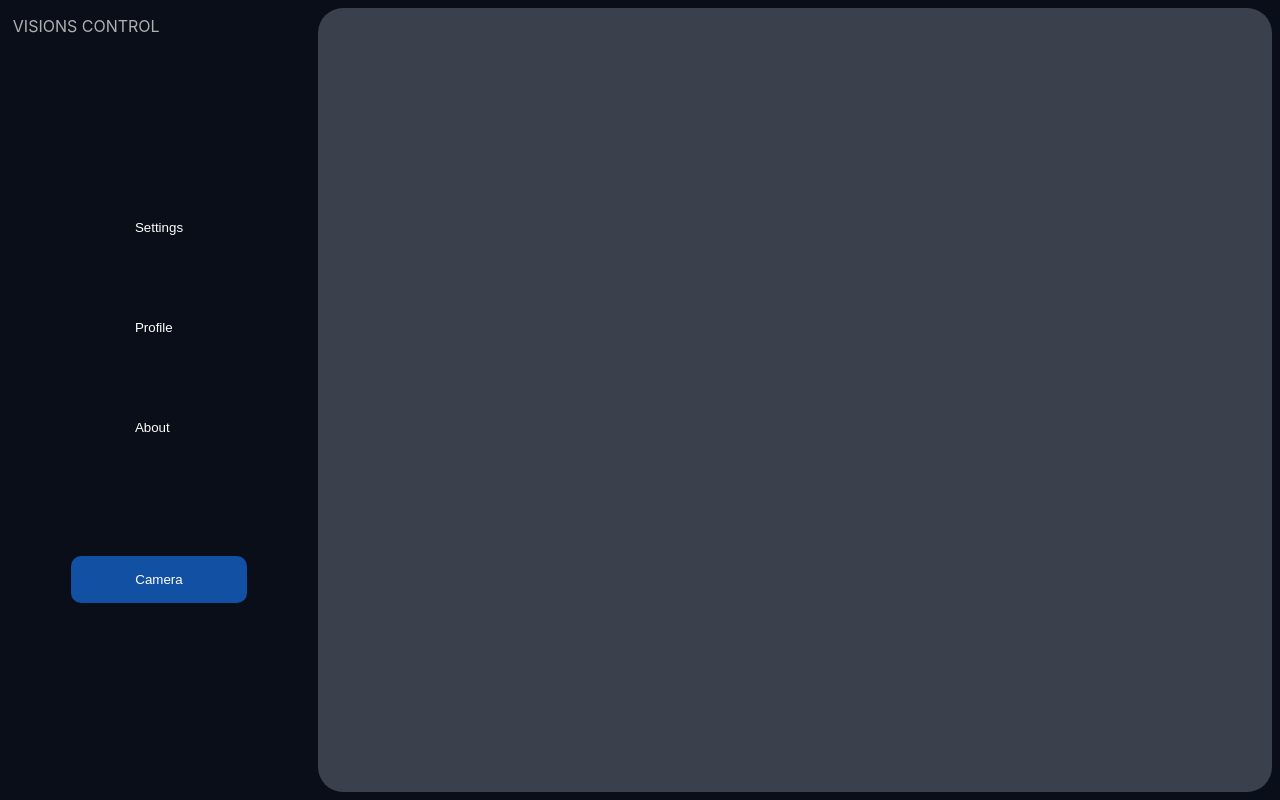
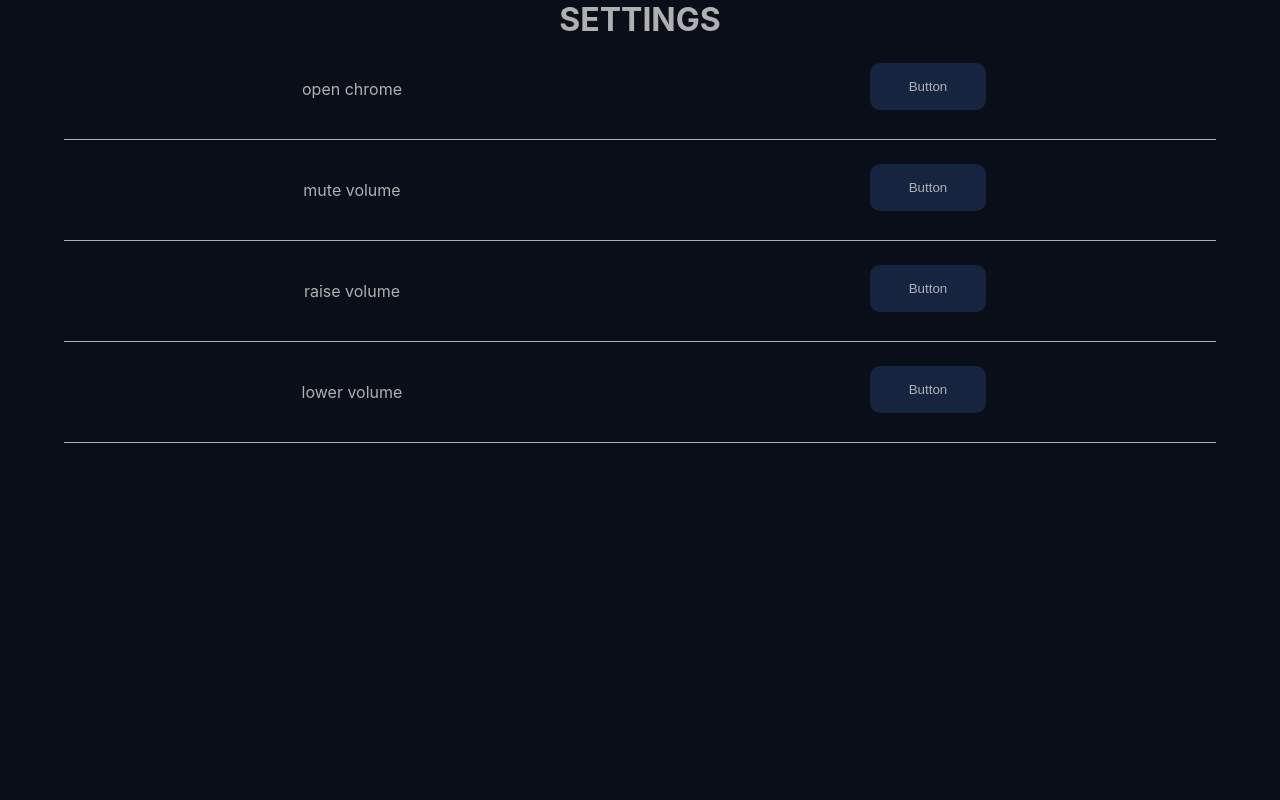
Before and after one commit to aggie-coding-club/Gesture, a React (Create React App) app in the folder front-end/: page / in a window 1280 px wide. Built offline with nearby package versions, Linux system fonts and the light colour scheme.

Commit message:
Setting layout (#20)

```diff
--- a/front-end/src/App.css
+++ b/front-end/src/App.css
@@ -3,3 +3,9 @@
   font-style: normal;
   font-weight: 300;
 }
+
+
+* {
+  padding: 0;
+  margin: 0;
+}
--- a/front-end/src/App.js
+++ b/front-end/src/App.js
@@ -1,5 +1,6 @@
 import './App.css';
 import MainLayout from "./components/MainScreen/MainLayout";
+import SettingsLayout from "./components/Settings/SettingsLayout"
 
 function App() {
 
@@ -7,11 +8,18 @@ function App() {
     console.log("clicked", name)
   }
 
+  //return mainlayout
+  // return (
+  //   <div>
+  //     <MainLayout btnClick={btnClick}/>
+  //   </div>
+  // );
+
   return (
     <div>
-      <MainLayout btnClick={btnClick}/>
+      <SettingsLayout />
     </div>
-  );
+  )
 }
 
 export default App;
--- a/front-end/src/components/MainScreen/CameraOption.js
+++ b/front-end/src/components/MainScreen/CameraOption.js
@@ -6,7 +6,6 @@ export default function CameraOption({btnClick}) {
   }
 
   const btnContainer = {
-
     padding: "10vh 0 10vh 0"
   }
 
--- a/front-end/src/components/MainScreen/SideBar.js
+++ b/front-end/src/components/MainScreen/SideBar.js
@@ -23,12 +23,7 @@ export default function SideBar({btnClick}) {
   }
   const cameraOptionStyle = {
     flex: 3,
-
-
   }
-
-
-
 
   return (
 
--- /dev/null
+++ b/front-end/src/components/Settings/HandButtons.js
@@ -0,0 +1,33 @@
+import React, {useState} from 'react'
+
+
+export default function HandButtons() {
+
+  const [borderClr, setBorderClr] = useState("none");
+
+  function handleClick() {
+    if(borderClr == "none") {
+      setBorderClr("1px solid white");
+    } else {
+      //FIXME: once pick gesture, or click away, none
+      setBorderClr("none");
+    }
+
+  }
+
+  const btnStyle = {
+    cursor: "pointer",
+    border: borderClr,
+    color: "#afb0b2",
+    backgroundColor: "#162440",
+    padding: "2vh 3vw",
+    outline: "none",
+    borderRadius: "10px"
+  }
+
+  return (
+    <div>
+      <button style={btnStyle} onClick={handleClick}> Button </button>
+    </div>
+  )
+}
--- /dev/null
+++ b/front-end/src/components/Settings/SettingsLayout.js
@@ -0,0 +1,37 @@
+import React, {useState} from 'react'
+import TrickGesturesPairs from "./TrickGesturePairs";
+
+
+
+export default function SettingsLayout() {
+  const tricks = ["open chrome", "mute volume", "raise volume", "lower volume"]
+
+
+  const settingsStyle = {
+    backgroundColor: "#090e18",
+    color: "#afb0b2",
+    height: "100vh",
+    padding: 0,
+    margin: 0,
+  }
+
+  const titleStyle = {
+    textAlign: "center",
+  }
+
+  const pairStyle = {
+    margin: "0 5vw 0 5vw"
+  }
+
+
+  return (
+    <div style={settingsStyle}>
+      <div style={titleStyle}>
+        <h1>SETTINGS</h1>
+      </div>
+      <div style={pairStyle}>
+        <TrickGesturesPairs tricks={tricks}/>
+      </div>
+    </div>
+  )
+}
--- /dev/null
+++ b/front-end/src/components/Settings/TrickGesturePair.js
@@ -0,0 +1,44 @@
+import React from "react"
+import HandButtons from "./HandButtons";
+
+export default function TrickGesturePair({trick}) {
+  const contentStyle = {
+    display: "flex",
+    textAlign: "center",
+    padding: "3vh 0",
+
+    borderBottom: "1px solid #afb0b2"
+  }
+
+  const trickContainer = {
+    flex: 1,
+  }
+
+  const tricksStyle = {
+    margin: "auto",
+    padding: "2vh 3vw",
+
+  }
+
+  const handButtonsStyle = {
+    flex: 1,
+    //backgroundColor: "red"
+  }
+
+  return (
+    <div style={contentStyle}>
+        <div style={trickContainer}>
+          <div style={tricksStyle}>
+            {trick}
+          </div>
+
+        </div>
+        <div style={handButtonsStyle}>
+          <HandButtons />
+        </div>
+    </div>
+
+    )
+
+
+}
--- /dev/null
+++ b/front-end/src/components/Settings/TrickGesturePairs.js
@@ -0,0 +1,18 @@
+import React from 'react'
+import TrickGesturePair from "./TrickGesturePair";
+
+export default function TrickGesturesPairs({tricks}) {
+
+  return (
+    <div>
+      {
+        tricks.map((trick) => (
+          <TrickGesturePair trick={trick} />
+        ))
+      }
+    </div>
+  )
+
+
+
+}
```
Also changed, not shown: front-end/public/logo512.png (deleted), 1 other file (tests, documents, lock files or other folders).
